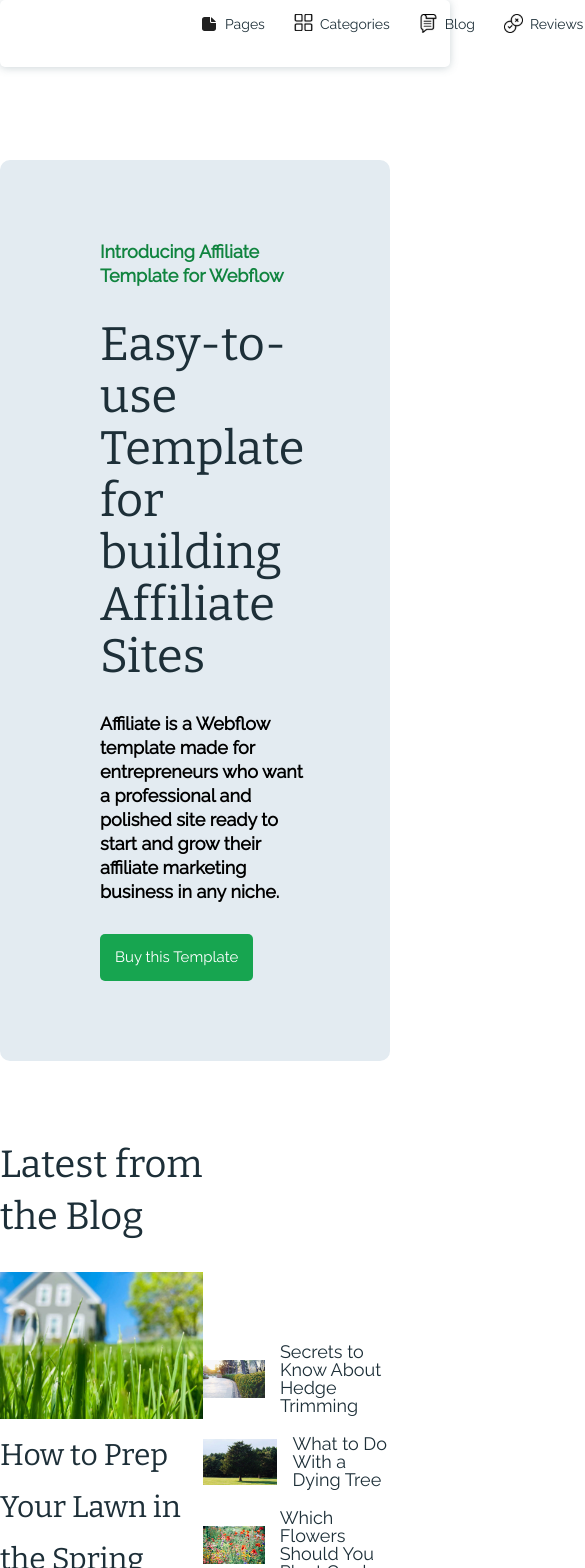
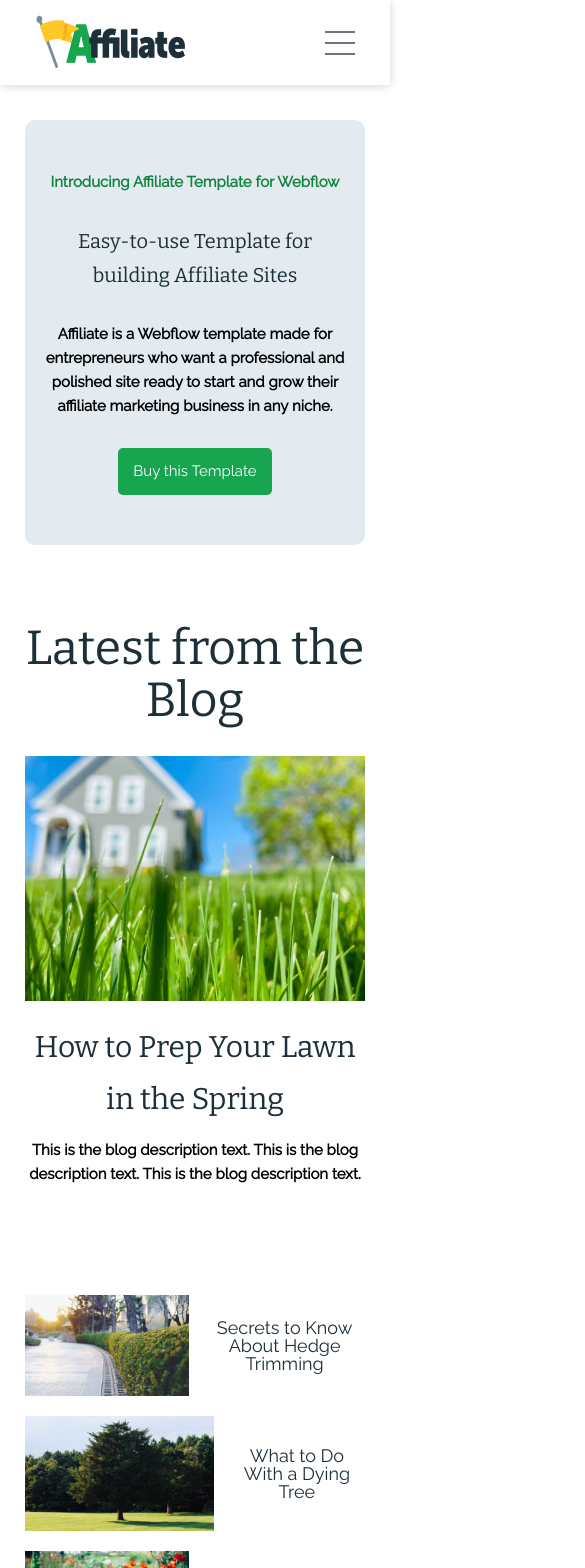
Before and after one commit to Evhenui/layout-vue_0, a Vue app: page / in a window 390 px wide. Shown: the top 1568 px of the page, 585 px wide, since content can reach past the window. Built offline with nearby package versions, Linux system fonts and the light colour scheme.

Commit message:
add some adaptive

```diff
--- a/db.json
+++ b/db.json
@@ -4,6 +4,11 @@
       "email": "11@111",
       "password": "123123123",
       "id": 1
+    },
+    {
+      "email": "2132@qweqw",
+      "password": "qweqwe",
+      "id": 2
     }
   ],
   "comments": [
--- a/src/App.vue
+++ b/src/App.vue
@@ -21,8 +21,4 @@
 </script>
 
 <style lang="scss">
-.main-wrapper {
-
-}
-
 </style>
--- a/src/components/Footer.vue
+++ b/src/components/Footer.vue
@@ -68,7 +68,7 @@
 
 <style lang="scss">
 .footer {
-  padding: 60px 225px;
+  padding: 60px 125px;
   display: flex;
   justify-content: space-between;
   background: #F7F9FA;
@@ -168,4 +168,7 @@
     color: #1d2f38;
   }
 }
+@media (max-width: 767.98px) {
+  .footer {display: none;}
+}
 </style>
--- a/src/components/Header.vue
+++ b/src/components/Header.vue
@@ -1,6 +1,6 @@
 <template>
   <header class="header">
-    <a href="" class="header__link">
+    <a href="#" class="header__link">
       <img
         src="@/assets/logo.png"
         class="header__img-link"
@@ -9,7 +9,7 @@
         height="55"
       />
     </a>
-    <nav class="header__nav">
+    <nav class="header__nav" :class="{ active }">
       <ul class="header__nav-list">
         <li
           class="header__nav-item"
@@ -20,6 +20,7 @@
             item.itemName
           }}</a>
         </li>
+        <a class="list-login" @click="popupMenuOpen">Login</a>
       </ul>
     </nav>
     <div class="header__wrapper-btn-login" @click="popupMenuOpen">
@@ -90,11 +91,20 @@
           </svg>
         </a>
       </div>
-      <a class="item-link">Sign up</a>
+      <a class="item-link">Login</a>
     </div>
     <Transition name="modal">
       <PopupLogin v-if="popupMenu.active" @close="popupMenuClose" />
     </Transition>
+    <div class="header__wrapper-burger">
+      <div
+        class="header__burger"
+        @click="active = !active"
+        :class="active ? 'activeBurger' : ''"
+      >
+        <span></span>
+      </div>
+    </div>
   </header>
 </template>
 
@@ -105,16 +115,22 @@
 
 export default {
   name: "Header",
+  data() {
+    return {
+      active: false,
+      menuRegister: "none",
+      popMenu: "none",
+    };
+  },
   computed: mapGetters(["headerMenuItems", "popupMenu", "PROFILE"]),
   components: { PopupMenu, PopupLogin },
-  methods: {...mapMutations(["popupMenuOpen", "popupMenuClose"])},
+  methods: { ...mapMutations(["popupMenuOpen", "popupMenuClose"]) },
 };
-
 </script>
 
 <style lang="scss">
 .header {
-  padding: 15px 225px;
+  padding: 15px 125px;
   display: flex;
   justify-content: space-between;
   align-items: center;
@@ -125,24 +141,34 @@
   top: 0;
   left: 0;
   width: 100%;
-  z-index: 1;
+  z-index: 2;
+  gap: 30px;
+  &::before {
+    content: "";
+    width: 100%;
+    height: 100%;
+    position: absolute;
+    top: 0;
+    left: 0;
+    background: #fff;
+    z-index: 2;
+  }
   &__link {
+    z-index: 2;
+    margin: 0 30px 0 0;
     display: inline-block;
-    max-width: 155px;
-    width: 100%;
     font-size: 0;
   }
-  &__img-link {
-    width: 100%;
-    height: auto;
-  }
-
   &__nav-list {
     display: flex;
     gap: 55px;
+    .list-login {
+      display: none;
+    }
   }
 
   &__nav-item {
+    z-index: 2;
     &:hover a::before {
       transform: translate(-2px, -2px);
       transition: all 0.5s;
@@ -167,6 +193,7 @@
     display: flex;
     align-items: center;
     gap: 5px;
+    z-index: 2;
     transition: all 0.2s;
     &:hover .header__link-letter {
       cursor: pointer;
@@ -205,4 +232,116 @@
 .v-leave-to {
   opacity: 0;
 }
+.header__wrapper-burger {
+  display: none;
+  .header__burger {
+    position: relative;
+    width: 30px;
+    height: 30px;
+    z-index: 2;
+    &::before,
+    &::after {
+      content: "";
+      background-color: #72727e;
+      width: 100%;
+      height: 2px;
+      position: absolute;
+      left: 0;
+      transition: all 0.3s;
+    }
+    &::before {
+      top: 3px;
+    }
+    &::after {
+      bottom: 3px;
+    }
+    & > span {
+      position: absolute;
+      background-color: #72727e;
+      left: 0;
+      width: 100%;
+      height: 2px;
+      top: 14px;
+      transition: all 0.5s;
+    }
+  }
+}
+
+@media (max-width: 991.98px) {
+  .header {
+    padding: 15px 25px;
+    gap: 20px;
+  }
+}
+@media (max-width: 767.98px) {
+  .header {
+    padding: 15px 35px;
+    gap: 20px;
+
+    &__nav {
+      transition: top 0.3s;
+      position: fixed;
+      background: white;
+      top: -100%;
+      left: 0;
+      z-index: 0;
+      width: 100%;
+      border-bottom: 1px solid #b7b7c0;
+      .header__nav-list {
+        flex-direction: column;
+        text-align: center;
+        padding: 10px 0;
+        margin: 0 0 20px 0;
+        li > a {
+          font-size: 30px;
+          display: block;
+          padding-bottom: 24px;
+          &:hover {
+            color: #9b2b3a;
+          }
+        }
+        .list-login {
+          font-family: "Raleway", sans-serif;
+          display: block;
+          font-size: 30px;
+          color: #9b2b3a;
+        }
+        li {
+          margin: 0;
+          border-bottom: 1px solid #b7b7c0;
+          &:last-child {
+            margin: 0;
+          }
+        }
+      }
+    }
+    .active {
+      top: 80px;
+    }
+    .header__wrapper-burger {
+      display: block;
+      position: relative;
+      width: 30px;
+      height: 30px;
+      z-index: 2;
+
+      .activeBurger {
+        & > span {
+          transform: scale(0);
+        }
+        &::before {
+          top: 13px;
+          transform: rotate(45deg);
+        }
+        &::after {
+          bottom: 15px;
+          transform: rotate(-45deg);
+        }
+      }
+    }
+  }
+  .header__wrapper-btn-login {
+    display: none;
+  }
+}
 </style>
--- a/src/components/Main.vue
+++ b/src/components/Main.vue
@@ -23,9 +23,13 @@
 
 <style lang="scss">
 .main {
-  padding: 160px 0 0 0;
+  padding: 160px 25px 0 25px;
   max-width: 1440px;
   margin: 0 auto 100px auto;
-
+}
+@media (max-width: 991.98px) {
+  .main{
+    padding: 120px 25px 0 25px;
+  }
 }
 </style>
--- a/src/components/PopupMenu/PopupLogin.vue
+++ b/src/components/PopupMenu/PopupLogin.vue
@@ -28,9 +28,7 @@
           />
         </div>
         <footer class="footer-popup">
-          <button class="popup-btn-send btn" type="submit" >
-            Send
-          </button>
+          <button class="popup-btn-send btn" type="submit">Send</button>
         </footer>
       </form>
     </template>
@@ -41,25 +39,29 @@
 import PopupMenu from "./PopupMenu.vue";
 import axios from "axios";
 
-
 export default {
   data: () => ({
-    email: '',
-    password: ''
+    email: "",
+    password: "",
   }),
   components: {
     PopupMenu,
   },
   methods: {
     onCreatePost() {
-      axios.post('http://localhost:3000/posts', {
-        email: this.email, password: this.password
-      }).then(()=>{location.reload()})
-      .catch((error) => {console.log(error)});
-
-    }
+      axios
+        .post("http://localhost:3000/posts", {
+          email: this.email,
+          password: this.password,
+        })
+        .then(() => {
+          location.reload();
+        })
+        .catch((error) => {
+          console.log(error);
+        });
+    },
   },
-
 };
 </script>
 
--- a/src/components/PopupMenu/PopupMenu.vue
+++ b/src/components/PopupMenu/PopupMenu.vue
@@ -30,7 +30,7 @@
 <style lang="scss">
 .modal-mask {
   position: fixed;
-  z-index: 1;
+  z-index: 2;
   top: 0;
   left: 0;
   width: 100%;
--- a/src/components/componentsMain/EasyToUse.vue
+++ b/src/components/componentsMain/EasyToUse.vue
@@ -32,7 +32,6 @@
     <Transition name="modal">
       <PopupBuy v-if="popupMenu.activeBuy" @close="popupMenuBuyClose" />
     </Transition>
-
   </section>
 </template>
 
@@ -88,4 +87,53 @@
     max-width: 470px;
   }
 }
+
+@media (max-width: 991.98px) {
+  .easy-to-use-section {
+    &__wrapper {
+      padding: 50px 20px;
+      gap: 20px;
+    }
+
+    &__main-text-info {
+      display: flex;
+      flex-direction: column;
+      align-items: flex-start;
+      gap: 30px;
+    }
+
+    .easy-to-use-section__subtitle-top {
+      font-size: 15px;
+      max-width: 100%;
+    }
+
+    .easy-to-use-section__title-top {
+      font-size: 20px;
+      line-height: 34px;
+    }
+
+    .easy-to-use-section__subtitle-bottom {
+      font-size: 15px;
+    }
+  }
+}
+@media (max-width: 767.98px) {
+  .easy-to-use-section {
+    &__main-img {
+      display: none;
+    }
+
+    &__main-text-info {
+      display: flex;
+      flex-direction: column;
+      align-items: center;
+      text-align: center;
+      gap: 30px;
+    }
+
+    &__subtitle-top, &__title-top, &__subtitle-bottom {
+      max-width: 100%;
+    }
+  }
+}
 </style>
--- a/src/components/componentsMain/LatestBLog.vue
+++ b/src/components/componentsMain/LatestBLog.vue
@@ -53,6 +53,7 @@
   display: flex;
   justify-content: space-between;
   align-items: center;
+  gap: 35px;
   margin: 0 0 100px 0;
   .latest-section__title {
     font-size: 38px;
@@ -68,7 +69,6 @@
       width: 100%;
       height: auto;
       background: #abc7bb;
-      //	#3e5c27
     }
   }
 
@@ -127,6 +127,59 @@
         font-size: 18px;
       }
   }
+}
+@media (max-width: 991.98px) {
+  .latest-section-wrapper {
+  flex-direction: column;
+  text-align: center;
+  .latest-section__title {
+    font-size: 48px;
+  }
 
+  .latest-section__wrapper-img {
+    margin: 0 0 20px 0;
+  }
+
+  .latest-section__link-view {
+    display: none;
+  }
+}
+.latest-section {
+  &__footer-input {
+    padding: 30px 25px;
+    border-radius: 10px;
+    background-image: url("@/assets/bg-image-input.png");
+    background-size: cover;
+    display: flex;
+    justify-content: space-between;
+  }
+
+  .latest-section__title-footer {
+    font-family: "Bitter", sans-serif;
+    font-weight: 400;
+    font-size: 28px;
+    color: #1d2f38;
+    position: relative;
+    padding: 0 0 0 70px;
+    &::before {
+      content: "";
+      width: 50px;
+      height: 50px;
+      background-repeat: no-repeat;
+      background-image: url("@/assets/input-img.svg");
+      position: absolute;
+      left: 0;
+      top: 0;
+    }
+  }
+  .image-blocks {
+    .latest-section__img-block {
+        max-width: 245px;
+      }
+      p {
+        font-size: 18px;
+      }
+  }
+}
 }
 </style>
--- a/src/modules/state.js
+++ b/src/modules/state.js
@@ -4,7 +4,7 @@
     { itemName: "Categories", img: require("@/assets/categories-menu.svg") },
     { itemName: "Blog", img: require("@/assets/blog-menu.svg") },
     { itemName: "Reviews", img: require("@/assets/reviews-menu.svg") },
-    { itemName: "Buying Guides", img: require("@/assets/buy-menu.svg") },
+    { itemName: "Buying", img: require("@/assets/buy-menu.svg") },
   ],
 
   latestImgBlocks: [
```
